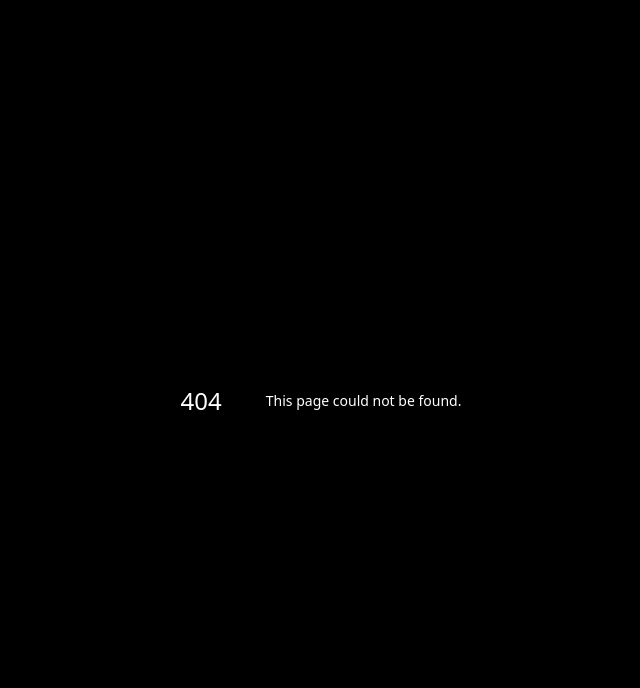
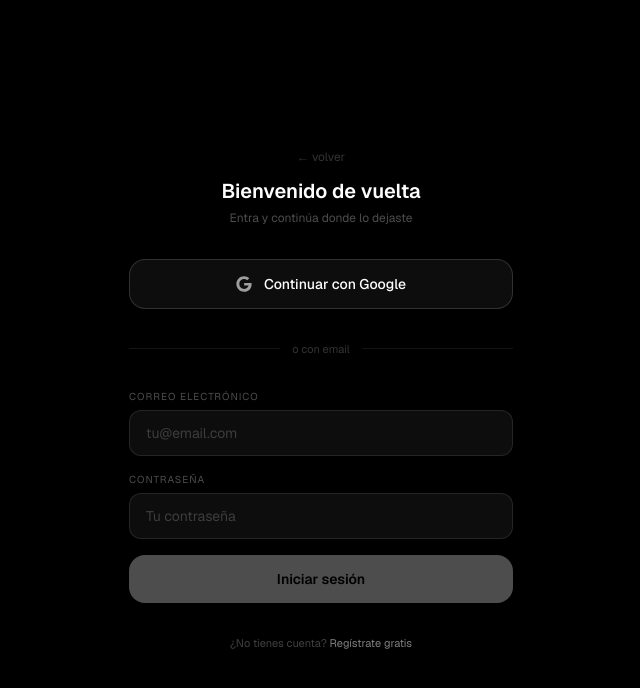
Before and after one commit to ycabreraaquino-oss/orquestador-mini, a Next.js app in the folder frontend/: page /login in a window 1280 px wide. Before the commit this address had no page. Shown: the top 688 px of the page, without its empty margins (319-959 px from the left). Built offline with nearby package versions, Linux system fonts and the light colour scheme; no server answers.

Commit message:
Auth completo: registro + login con email y Google via Supabase

```diff
--- /dev/null
+++ b/frontend/app/login/page.tsx
@@ -0,0 +1,115 @@
+"use client";
+
+import { useState } from "react";
+import Link from "next/link";
+import { useRouter } from "next/navigation";
+import { supabase } from "@/lib/supabase";
+import { FaGoogle } from "react-icons/fa";
+
+export default function LoginPage() {
+  const [email, setEmail] = useState("");
+  const [password, setPassword] = useState("");
+  const [cargando, setCargando] = useState(false);
+  const [error, setError] = useState("");
+  const router = useRouter();
+
+  async function login(e: React.FormEvent) {
+    e.preventDefault();
+    setCargando(true);
+    setError("");
+
+    const { error } = await supabase.auth.signInWithPassword({ email, password });
+
+    if (error) {
+      setError("Correo o contraseña incorrectos.");
+    } else {
+      router.push("/conectar");
+    }
+    setCargando(false);
+  }
+
+  async function entrarConGoogle() {
+    setCargando(true);
+    await supabase.auth.signInWithOAuth({
+      provider: "google",
+      options: { redirectTo: `${window.location.origin}/conectar` },
+    });
+  }
+
+  return (
+    <main className="min-h-screen bg-black flex items-center justify-center px-6">
+      <div className="w-full max-w-sm flex flex-col gap-8">
+
+        {/* Header */}
+        <div className="text-center flex flex-col gap-1">
+          <Link href="/" className="text-white/20 hover:text-white/50 text-xs transition-colors mb-2 block">← volver</Link>
+          <h1 className="text-xl font-semibold text-white">Bienvenido de vuelta</h1>
+          <p className="text-[12px] text-white/30">Entra y continúa donde lo dejaste</p>
+        </div>
+
+        {/* Google */}
+        <button
+          type="button"
+          onClick={entrarConGoogle}
+          disabled={cargando}
+          className="w-full py-3.5 rounded-2xl border border-white/15 bg-white/5 hover:bg-white/10 text-white text-sm font-medium flex items-center justify-center gap-3 transition-all"
+        >
+          <FaGoogle size={16} className="text-white/60" />
+          Continuar con Google
+        </button>
+
+        {/* Divisor */}
+        <div className="flex items-center gap-3">
+          <div className="flex-1 h-px bg-white/8" />
+          <span className="text-[11px] text-white/20">o con email</span>
+          <div className="flex-1 h-px bg-white/8" />
+        </div>
+
+        {/* Formulario */}
+        <form onSubmit={login} className="flex flex-col gap-4">
+          <div className="flex flex-col gap-1.5">
+            <label className="text-[10px] text-white/30 uppercase tracking-widest">Correo electrónico</label>
+            <input
+              type="email"
+              value={email}
+              onChange={(e) => setEmail(e.target.value)}
+              placeholder="tu@email.com"
+              required
+              className="w-full bg-white/5 border border-white/10 rounded-xl px-4 py-3 text-white placeholder-white/20 text-sm outline-none focus:border-white/30 transition-colors"
+            />
+          </div>
+
+          <div className="flex flex-col gap-1.5">
+            <label className="text-[10px] text-white/30 uppercase tracking-widest">Contraseña</label>
+            <input
+              type="password"
+              value={password}
+              onChange={(e) => setPassword(e.target.value)}
+              placeholder="Tu contraseña"
+              required
+              className="w-full bg-white/5 border border-white/10 rounded-xl px-4 py-3 text-white placeholder-white/20 text-sm outline-none focus:border-white/30 transition-colors"
+            />
+          </div>
+
+          {error && <p className="text-xs text-red-400/70 text-center">{error}</p>}
+
+          <button
+            type="submit"
+            disabled={cargando || !email || !password}
+            className="w-full py-3.5 rounded-2xl bg-white text-black text-sm font-semibold disabled:opacity-30 hover:bg-white/90 transition-all"
+          >
+            {cargando ? "Entrando..." : "Iniciar sesión"}
+          </button>
+        </form>
+
+        <p className="text-center text-[11px] text-white/25">
+          ¿No tienes cuenta?{" "}
+          <Link href="/registro" className="text-white/50 hover:text-white transition-colors">
+            Regístrate gratis
+          </Link>
+        </p>
+
+      </div>
+    </main>
+  );
+}
--- a/frontend/app/page.tsx
+++ b/frontend/app/page.tsx
@@ -122,18 +122,17 @@ export default function Home() {
 
           {/* Botones */}
           <div className="flex flex-col gap-3 w-full">
-            <button
-              type="button"
-              onClick={() => { setPantalla("inicio"); setTimeout(() => inputRef.current?.focus(), 400); }}
-              className="w-full py-3.5 rounded-2xl bg-white text-black text-sm font-semibold tracking-wide hover:bg-white/90 transition-all duration-200"
+            <a
+              href="/login"
+              className="w-full py-3.5 rounded-2xl bg-white text-black text-sm font-semibold tracking-wide hover:bg-white/90 transition-all duration-200 text-center"
             >
               Iniciar sesión
-            </button>
+            </a>
             <a
-              href="/conectar"
+              href="/registro"
               className="w-full py-3.5 rounded-2xl bg-white/5 border border-white/10 text-white/60 text-sm font-medium text-center hover:bg-white/10 hover:text-white/80 transition-all duration-200"
             >
-              Conectar tus apps
+              Crear cuenta gratis
             </a>
           </div>
 
--- /dev/null
+++ b/frontend/app/registro/page.tsx
@@ -0,0 +1,117 @@
+"use client";
+
+import { useState } from "react";
+import Link from "next/link";
+import { supabase } from "@/lib/supabase";
+import { FaGoogle } from "react-icons/fa";
+
+export default function RegistroPage() {
+  const [email, setEmail] = useState("");
+  const [password, setPassword] = useState("");
+  const [cargando, setCargando] = useState(false);
+  const [mensaje, setMensaje] = useState("");
+  const [error, setError] = useState("");
+
+  async function registrar(e: React.FormEvent) {
+    e.preventDefault();
+    setCargando(true);
+    setError("");
+    setMensaje("");
+
+    const { error } = await supabase.auth.signUp({ email, password });
+
+    if (error) {
+      setError(error.message);
+    } else {
+      setMensaje("Revisa tu correo para confirmar tu cuenta.");
+    }
+    setCargando(false);
+  }
+
+  async function entrarConGoogle() {
+    setCargando(true);
+    await supabase.auth.signInWithOAuth({
+      provider: "google",
+      options: { redirectTo: `${window.location.origin}/conectar` },
+    });
+  }
+
+  return (
+    <main className="min-h-screen bg-black flex items-center justify-center px-6">
+      <div className="w-full max-w-sm flex flex-col gap-8">
+
+        {/* Header */}
+        <div className="text-center flex flex-col gap-1">
+          <Link href="/" className="text-white/20 hover:text-white/50 text-xs transition-colors mb-2 block">← volver</Link>
+          <h1 className="text-xl font-semibold text-white">Crea tu cuenta</h1>
+          <p className="text-[12px] text-white/30">Accede a todas tus apps desde un solo lugar</p>
+        </div>
+
+        {/* Google */}
+        <button
+          type="button"
+          onClick={entrarConGoogle}
+          disabled={cargando}
+          className="w-full py-3.5 rounded-2xl border border-white/15 bg-white/5 hover:bg-white/10 text-white text-sm font-medium flex items-center justify-center gap-3 transition-all"
+        >
+          <FaGoogle size={16} className="text-white/60" />
+          Continuar con Google
+        </button>
+
+        {/* Divisor */}
+        <div className="flex items-center gap-3">
+          <div className="flex-1 h-px bg-white/8" />
+          <span className="text-[11px] text-white/20">o con email</span>
+          <div className="flex-1 h-px bg-white/8" />
+        </div>
+
+        {/* Formulario */}
+        <form onSubmit={registrar} className="flex flex-col gap-4">
+          <div className="flex flex-col gap-1.5">
+            <label className="text-[10px] text-white/30 uppercase tracking-widest">Correo electrónico</label>
+            <input
+              type="email"
+              value={email}
+              onChange={(e) => setEmail(e.target.value)}
+              placeholder="tu@email.com"
+              required
+              className="w-full bg-white/5 border border-white/10 rounded-xl px-4 py-3 text-white placeholder-white/20 text-sm outline-none focus:border-white/30 transition-colors"
+            />
+          </div>
+
+          <div className="flex flex-col gap-1.5">
+            <label className="text-[10px] text-white/30 uppercase tracking-widest">Contraseña</label>
+            <input
+              type="password"
+              value={password}
+              onChange={(e) => setPassword(e.target.value)}
+              placeholder="Mínimo 6 caracteres"
+              required
+              minLength={6}
+              className="w-full bg-white/5 border border-white/10 rounded-xl px-4 py-3 text-white placeholder-white/20 text-sm outline-none focus:border-white/30 transition-colors"
+            />
+          </div>
+
+          {error && <p className="text-xs text-red-400/70 text-center">{error}</p>}
+          {mensaje && <p className="text-xs text-green-400/70 text-center">{mensaje}</p>}
+
+          <button
+            type="submit"
+            disabled={cargando || !email || !password}
+            className="w-full py-3.5 rounded-2xl bg-white text-black text-sm font-semibold disabled:opacity-30 hover:bg-white/90 transition-all"
+          >
+            {cargando ? "Creando cuenta..." : "Crear cuenta"}
+          </button>
+        </form>
+
+        <p className="text-center text-[11px] text-white/25">
+          ¿Ya tienes cuenta?{" "}
+          <Link href="/login" className="text-white/50 hover:text-white transition-colors">
+            Inicia sesión
+          </Link>
+        </p>
+
+      </div>
+    </main>
+  );
+}
--- /dev/null
+++ b/frontend/lib/supabase.ts
@@ -0,0 +1,6 @@
+import { createClient } from "@supabase/supabase-js";
+
+const supabaseUrl = process.env.NEXT_PUBLIC_SUPABASE_URL!;
+const supabaseAnonKey = process.env.NEXT_PUBLIC_SUPABASE_ANON_KEY!;
+
+export const supabase = createClient(supabaseUrl, supabaseAnonKey);
--- /dev/null
+++ b/frontend/middleware.ts
@@ -0,0 +1,26 @@
+import { NextResponse } from "next/server";
+import type { NextRequest } from "next/server";
+
+const RUTAS_PROTEGIDAS = ["/conectar", "/dashboard"];
+
+export function middleware(request: NextRequest) {
+  const { pathname } = request.nextUrl;
+  const protegida = RUTAS_PROTEGIDAS.some((r) => pathname.startsWith(r));
+  if (!protegida) return NextResponse.next();
+
+  const token =
+    request.cookies.get("sb-access-token")?.value ||
+    request.cookies.get(`sb-${process.env.NEXT_PUBLIC_SUPABASE_URL?.split("//")[1]?.split(".")[0]}-auth-token`)?.value;
+
+  if (!token) {
+    const url = request.nextUrl.clone();
+    url.pathname = "/login";
+    return NextResponse.redirect(url);
+  }
+
+  return NextResponse.next();
+}
+
+export const config = {
+  matcher: ["/conectar/:path*", "/dashboard/:path*"],
+};
--- a/frontend/package.json
+++ b/frontend/package.json
@@ -9,6 +9,7 @@
   },
   "dependencies": {
     "@noble/ed25519": "^3.1.0",
+    "@supabase/supabase-js": "^2.108.2",
     "framer-motion": "^12.42.0",
     "next": "16.2.9",
     "next-auth": "^4.24.14",
```
Also changed, not shown: 1 other file (tests, documents, lock files or other folders).
